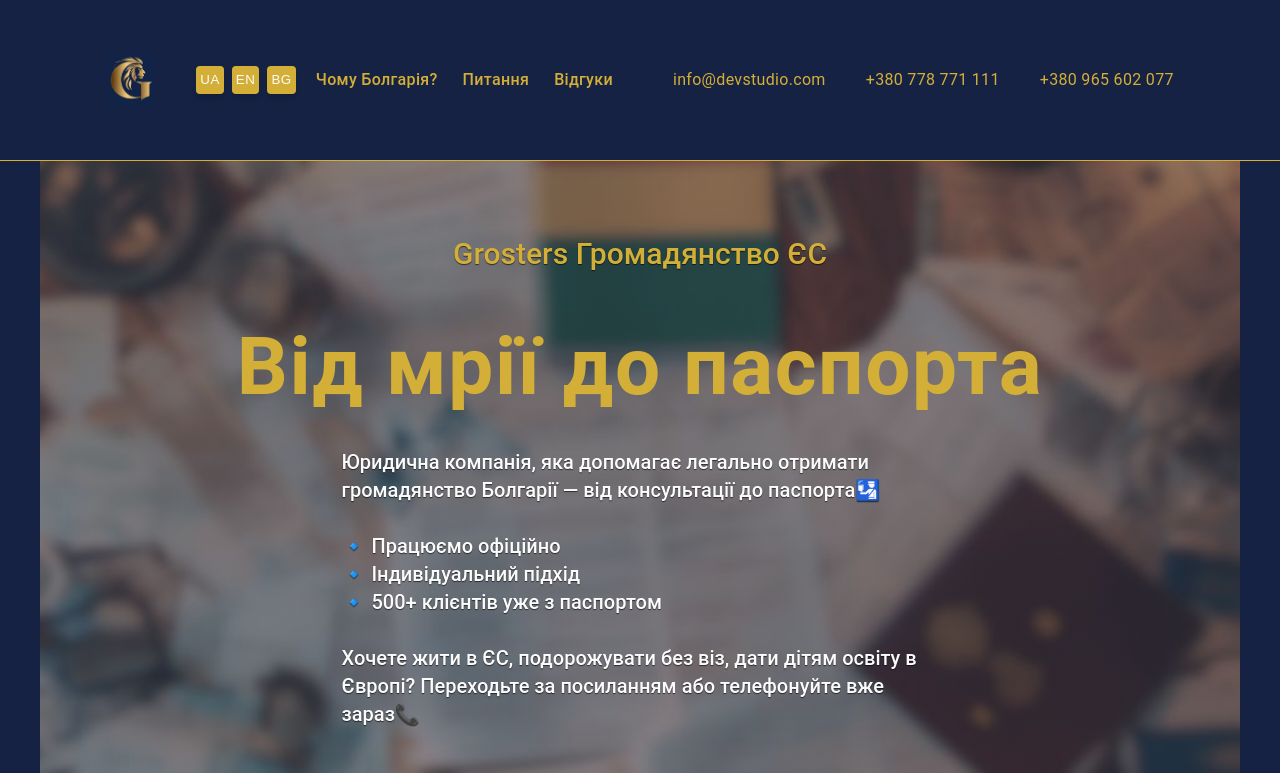
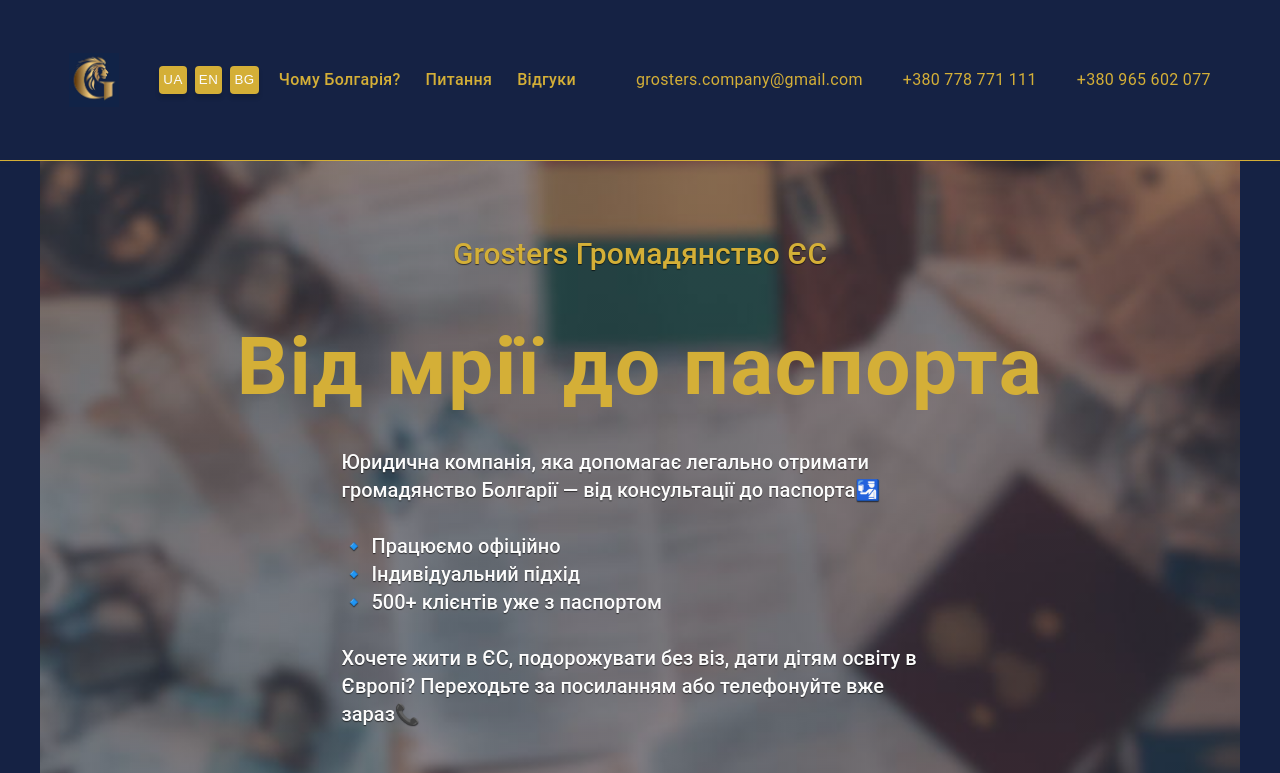
Before and after one commit to AndriiButenko05/project-grosters, a plain HTML site: page index.html in a window 1280 px wide. Shown: the top 773 px of the page. Drawn offline with nearby package versions, Linux system fonts and the light colour scheme.

Commit message:
Deploying to gh-pages from @ AndriiButenko05/project-grosters@36b417f7fca08d1b39e4116ba1b48c4f48604b55 🚀

```diff
--- a/index.html
+++ b/index.html
@@ -53,8 +53,10 @@
     <address class="header-address">
       <ul class="header-address-list">
         <li class="header-address-list-item">
-          <a href="mailto:info@devstudio.com" class="header-address-list-item"
-            >info@devstudio.com</a
+          <a
+            href="mailto:grosters.company@gmail.com"
+            class="header-address-list-item"
+            >grosters.company@gmail.com</a
           >
         </li>
         <li>
@@ -120,7 +122,9 @@
             <a href="tel:+380965602077">+380 965 602 077</a>
           </li>
           <li class="mobile-menu-address-item">
-            <a href="mailto:info@devstudio.com">info@devstudio.com</a>
+            <a href="mailto:grosters.company@gmail.com"
+              >grosters.company@gmail.com</a
+            >
           </li>
         </ul>
       </address>
```
